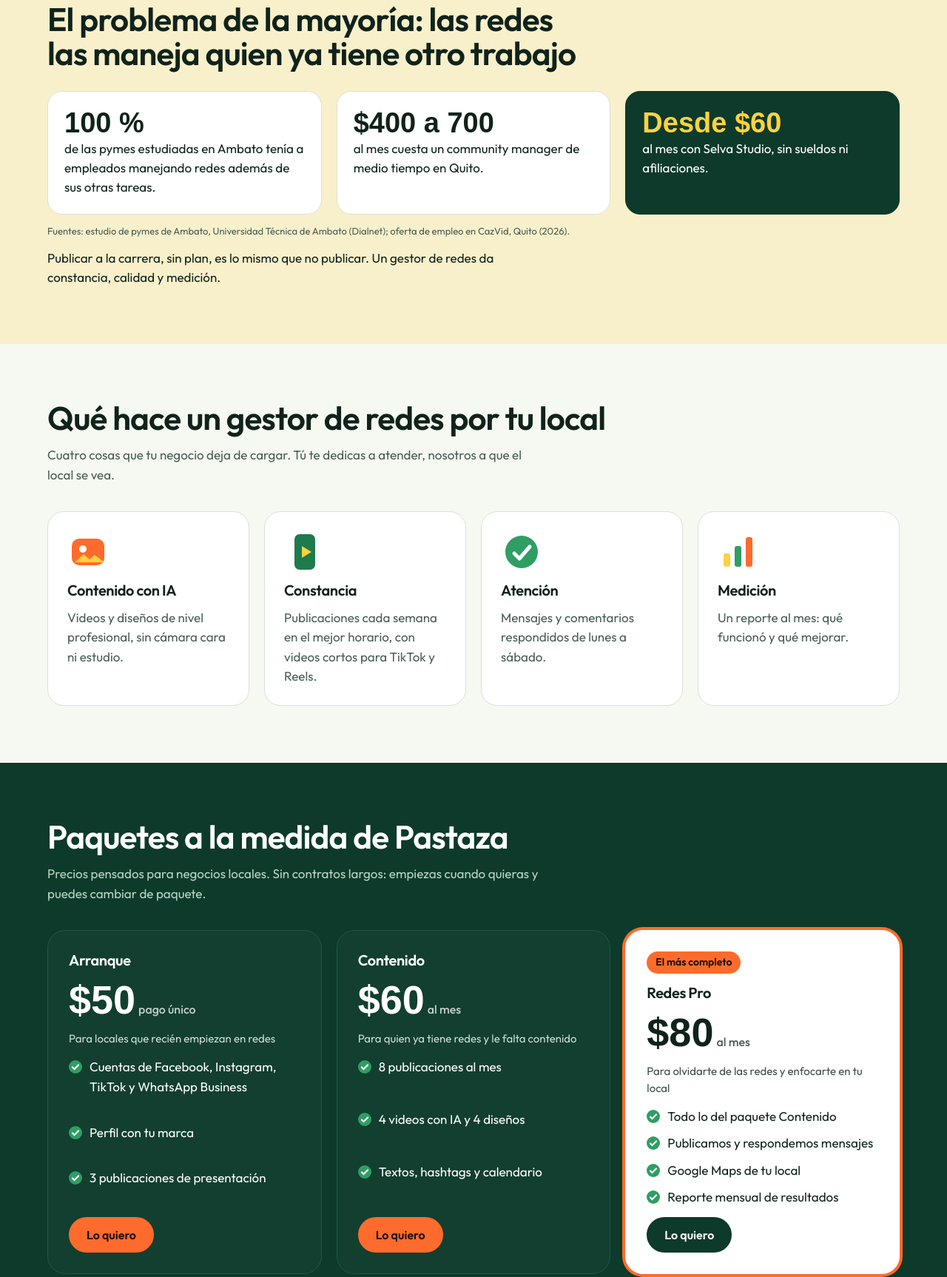
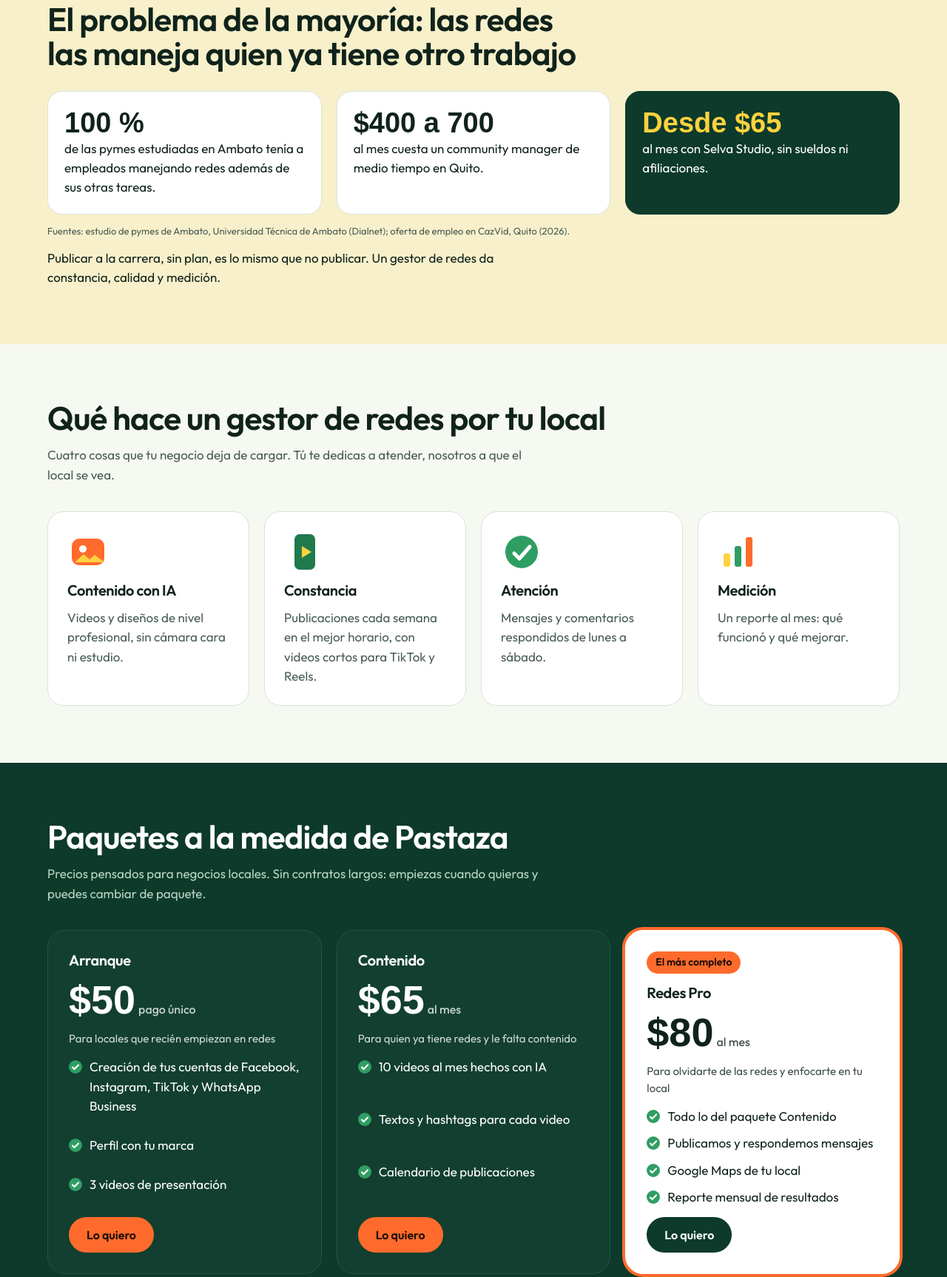
Before and after one commit to danielhaern-sudo/selva-studio, a plain HTML site: page index.html in a window 1280 px wide. Shown: the part 2908-4634 px from the top of the page at 74% size. Drawn offline with Linux system fonts and the light colour scheme; a web font is replaced by a local one.

Commit message:
Nuevos paquetes y formulario al correo

```diff
--- a/index.html
+++ b/index.html
@@ -255,7 +255,7 @@ footer .wrap{display:flex;flex-wrap:wrap;gap:12px 32px;justify-content:space-bet
   <div class="stats">
    <div><span class="n2">100 %</span><p>de las pymes estudiadas en Ambato tenía a empleados manejando redes además de sus otras tareas.</p></div>
    <div><span class="n2">$400 a 700</span><p>al mes cuesta un community manager de medio tiempo en Quito.</p></div>
-   <div class="hl"><span class="n2">Desde $60</span><p>al mes con Selva Studio, sin sueldos ni afiliaciones.</p></div>
+   <div class="hl"><span class="n2">Desde $65</span><p>al mes con Selva Studio, sin sueldos ni afiliaciones.</p></div>
   </div>
   <p class="src">Fuentes: estudio de pymes de Ambato, Universidad Técnica de Ambato (Dialnet); oferta de empleo en CazVid, Quito (2026).</p>
   <p class="lead" style="color:inherit">Publicar a la carrera, sin plan, es lo mismo que no publicar. Un gestor de redes da constancia, calidad y medición.</p>
@@ -360,8 +360,8 @@ footer .wrap{display:flex;flex-wrap:wrap;gap:12px 32px;justify-content:space-bet
 {
 const PHONE='593987090244', PHONE_SHOW='098 709 0244';
 const plans=[
- {name:'Arranque',price:'$50',per:'pago único',who:'Para locales que recién empiezan en redes',items:['Cuentas de Facebook, Instagram, TikTok y WhatsApp Business','Perfil con tu marca','3 publicaciones de presentación'],star:false},
- {name:'Contenido',price:'$60',per:'al mes',who:'Para quien ya tiene redes y le falta contenido',items:['8 publicaciones al mes','4 videos con IA y 4 diseños','Textos, hashtags y calendario'],star:false},
+ {name:'Arranque',price:'$50',per:'pago único',who:'Para locales que recién empiezan en redes',items:['Creación de tus cuentas de Facebook, Instagram, TikTok y WhatsApp Business','Perfil con tu marca','3 videos de presentación'],star:false},
+ {name:'Contenido',price:'$65',per:'al mes',who:'Para quien ya tiene redes y le falta contenido',items:['10 videos al mes hechos con IA','Textos y hashtags para cada video','Calendario de publicaciones'],star:false},
  {name:'Redes Pro',price:'$80',per:'al mes',who:'Para olvidarte de las redes y enfocarte en tu local',items:['Todo lo del paquete Contenido','Publicamos y respondemos mensajes','Google Maps de tu local','Reporte mensual de resultados'],star:true}
 ];
 const extras=[
@@ -388,6 +388,7 @@ $('#cases').innerHTML=cases.map(c=>`<article class="case"><span class="ctag">${c
 document.querySelectorAll('[data-plan]').forEach(a=>a.addEventListener('click',()=>{const i=plans.findIndex(p=>p.name===a.dataset.plan);if(i>=0)$('#paquete').selectedIndex=i}));
 $('#f').addEventListener('submit',e=>{
  e.preventDefault();
+ try{fetch('https://formsubmit.co/ajax/danielhaern@gmail.com',{method:'POST',headers:{'Content-Type':'application/json',Accept:'application/json'},body:JSON.stringify({_subject:'Nuevo cliente desde la web de Selva Studio',Nombre:$('#nombre').value.trim(),Local:$('#local').value.trim(),Paquete:$('#paquete').value,Mensaje:$('#msg').value.trim(),_template:'table',_captcha:'false'})}).catch(()=>{})}catch(err){}
  const t=`Hola Selva Studio, soy ${$('#nombre').value.trim()} del local ${$('#local').value.trim()}. Me interesa: ${$('#paquete').value}. ${$('#msg').value.trim()}`;
  const url='https://wa.me/'+PHONE+'?text='+encodeURIComponent(t);
  const o=$('#out');o.textContent='';const a=document.createElement('a');a.href=url;a.target='_blank';a.rel='noopener';a.textContent='Abrir WhatsApp con tu mensaje';a.style.fontWeight='600';o.append('Listo. ',a);
```
